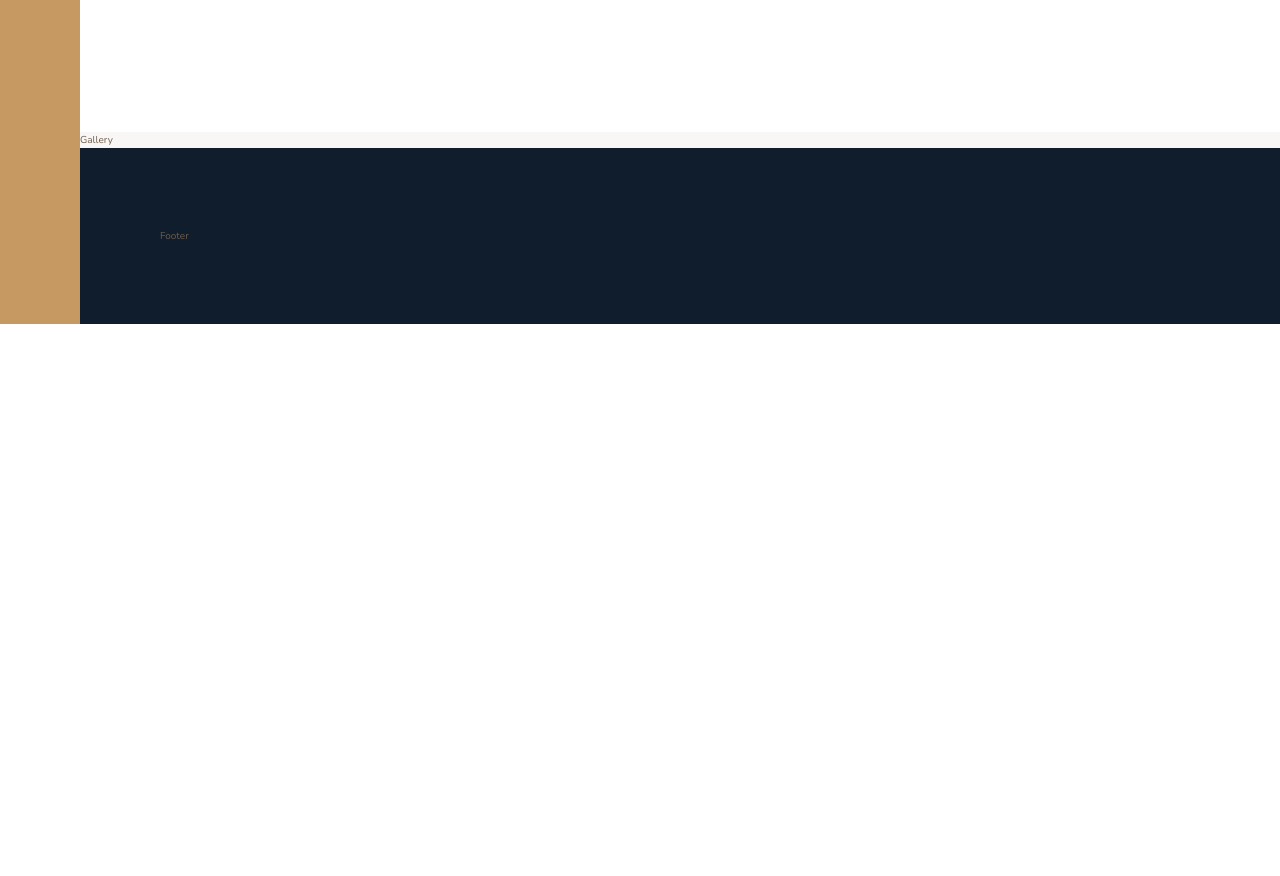
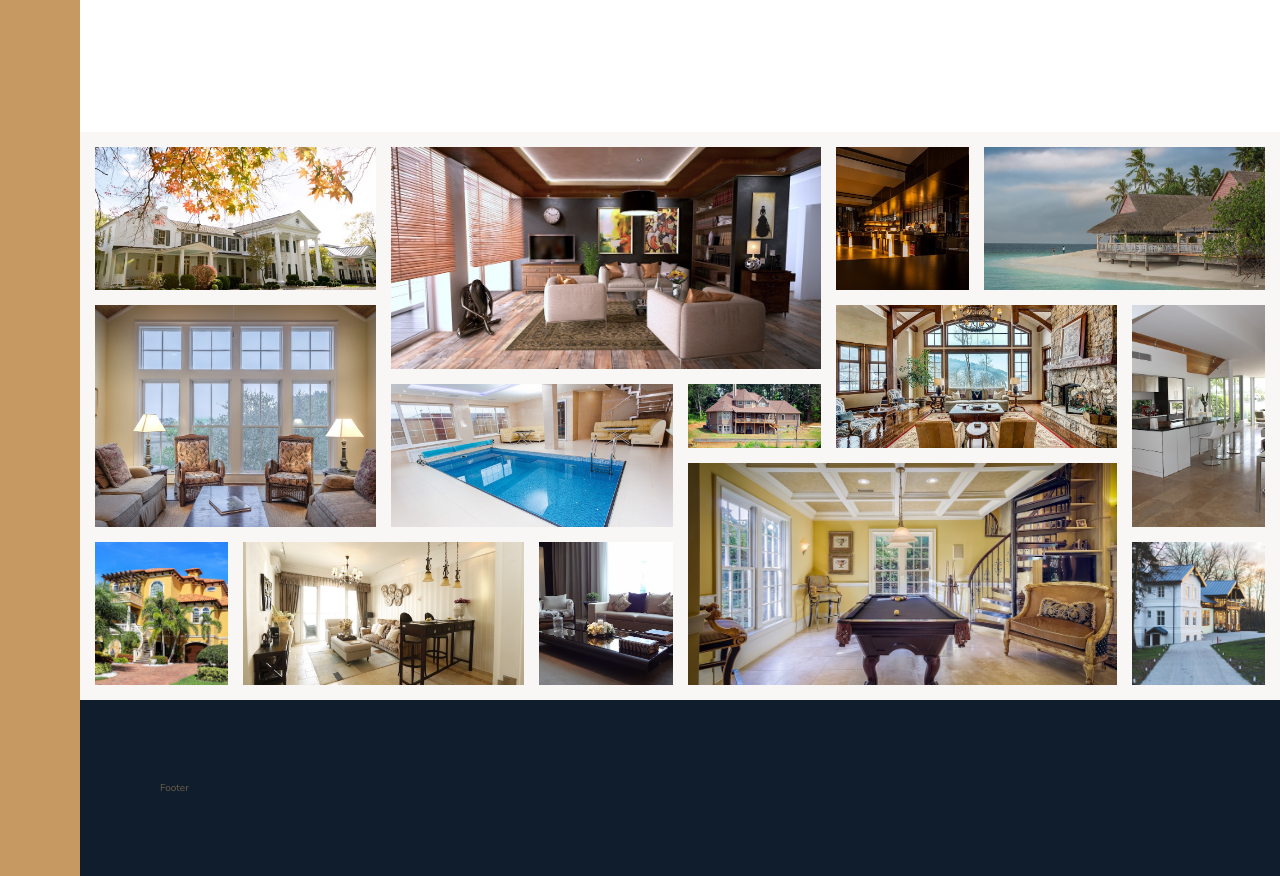
Before and after one commit to THrytsaienko/Nexter, a website: page index.html in a window 1280 px wide. Shown: the part 3060-3936 px from the top of the page. Before the commit the page ends 3384 px from the top, so only its background shows below. Drawn offline with nearby package versions, Linux system fonts and the light colour scheme.

Commit message:
Section Gallery finished

```diff
--- a/index.html
+++ b/index.html
@@ -304,7 +304,48 @@
 
 
     <section class="gallery">
-        Gallery
+        <figure class="gallery__item gallery__item--1">
+            <img src="img/gal-1.jpeg" alt="Gallery image 1" class="gallery__img">
+        </figure>
+        <figure class="gallery__item gallery__item--2">
+            <img src="img/gal-2.jpeg" alt="Gallery image 2" class="gallery__img">
+        </figure>
+        <figure class="gallery__item gallery__item--3">
+            <img src="img/gal-3.jpeg" alt="Gallery image 3" class="gallery__img">
+        </figure>
+        <figure class="gallery__item gallery__item--4">
+            <img src="img/gal-4.jpeg" alt="Gallery image 4" class="gallery__img">
+        </figure>
+        <figure class="gallery__item gallery__item--5">
+            <img src="img/gal-5.jpeg" alt="Gallery image 5" class="gallery__img">
+        </figure>
+        <figure class="gallery__item gallery__item--6">
+            <img src="img/gal-6.jpeg" alt="Gallery image 6" class="gallery__img">
+        </figure>
+        <figure class="gallery__item gallery__item--7">
+            <img src="img/gal-7.jpeg" alt="Gallery image 7" class="gallery__img">
+        </figure>
+        <figure class="gallery__item gallery__item--8">
+            <img src="img/gal-8.jpeg" alt="Gallery image 8" class="gallery__img">
+        </figure>
+        <figure class="gallery__item gallery__item--9">
+            <img src="img/gal-9.jpeg" alt="Gallery image 9" class="gallery__img">
+        </figure>
+        <figure class="gallery__item gallery__item--10">
+            <img src="img/gal-10.jpeg" alt="Gallery image 10" class="gallery__img">
+        </figure>
+        <figure class="gallery__item gallery__item--11">
+            <img src="img/gal-11.jpeg" alt="Gallery image 11" class="gallery__img">
+        </figure>
+        <figure class="gallery__item gallery__item--12">
+            <img src="img/gal-12.jpeg" alt="Gallery image 12" class="gallery__img">
+        </figure>
+        <figure class="gallery__item gallery__item--13">
+            <img src="img/gal-13.jpeg" alt="Gallery image 13" class="gallery__img">
+        </figure>
+        <figure class="gallery__item gallery__item--14">
+            <img src="img/gal-14.jpeg" alt="Gallery image 14" class="gallery__img">
+        </figure>
     </section>
 
     <footer class="footer">
--- a/sass/_gallery.scss
+++ b/sass/_gallery.scss
@@ -1,74 +1,77 @@
 .gallery {
     background-color: $color-grey-light-1;
     grid-column: full-start / full-end;
-    // display: grid;
-    // /*grid-template-columns: repeat(8, 1fr);
-    // grid-template-rows: repeat(7, 5vw);*/
+    display: grid;
+    grid-template-rows: repeat(7, 5vw);
+    grid-template-columns: repeat(8, 1fr);
     // grid-template: repeat(7, 5vw) / repeat(8, 1fr);
-    // grid-gap: 1.5rem;
-    // padding: 1.5rem;
-    // &__item {
-    //     &--1 {
-    //         grid-row: 1 / span 2;
-    //         grid-column: 1 / span 2;
-    //     }
-    //     &--2 {
-    //         grid-row: 1 / span 3;
-    //         grid-column: 3 / span 3;
-    //     }
-    //     &--3 {
-    //         grid-row: 1 / span 2;
-    //         grid-column: 6 / 7;
-    //     }
-    //     &--4 {
-    //         grid-row: 1 / span 2;
-    //         grid-column: 7 / -1;
-    //     }
-    //     &--5 {
-    //         grid-row: 3 / span 3;
-    //         grid-column: 1 / span 2;
-    //     }
-    //     &--6 {
-    //         grid-row: 4 / span 2;
-    //         grid-column: 3 / span 2;
-    //     }
-    //     &--7 {
-    //         grid-row: 4 / 5;
-    //         grid-column: 5 / 6;
-    //     }
-    //     &--8 {
-    //         grid-row: 3 / span 2;
-    //         grid-column: 6 / span 2;
-    //     }
-    //     &--9 {
-    //         grid-row: 3 / span 3;
-    //         grid-column: 8 / -1;
-    //     }
-    //     &--10 {
-    //         grid-row: 6 / span 2;
-    //         grid-column: 1 / 2;
-    //     }
-    //     &--11 {
-    //         grid-row: 6 / span 2;
-    //         grid-column: 2 / span 2;
-    //     }
-    //     &--12 {
-    //         grid-row: 6 / span 2;
-    //         grid-column: 4 / 5;
-    //     }
-    //     &--13 {
-    //         grid-row: 5 / span 3;
-    //         grid-column: 5 / span 3;
-    //     }
-    //     &--14 {
-    //         grid-row: 6 / span 2;
-    //         grid-column: 8 / -1;
-    //     }
-    // }
-    // &__img {
-    //     width: 100%;
-    //     height: 100%;
-    //     object-fit: cover;
-    //     display: block;
-    // }
+    grid-gap: 1.5rem;
+    padding: 1.5rem;
+    &>* {
+        width: 100%;
+    }
+    &__item {
+        &--1 {
+            grid-row: 1 / span 2;
+            grid-column: 1 / span 2;
+        }
+        &--2 {
+            grid-row: 1 / span 3;
+            grid-column: 3 / span 3;
+        }
+        &--3 {
+            grid-row: 1 / span 2;
+            grid-column: 6 / 7;
+        }
+        &--4 {
+            grid-row: 1 / span 2;
+            grid-column: 7 / -1;
+        }
+        &--5 {
+            grid-row: 3 / span 3;
+            grid-column: 1 / span 2;
+        }
+        &--6 {
+            grid-row: 4 / span 2;
+            grid-column: 3 / span 2;
+        }
+        &--7 {
+            grid-row: 4 / 5;
+            grid-column: 5 / 6;
+        }
+        &--8 {
+            grid-row: 3 / span 2;
+            grid-column: 6 / span 2;
+        }
+        &--9 {
+            grid-row: 3 / span 3;
+            grid-column: 8 / -1;
+        }
+        &--10 {
+            grid-row: 6 / span 2;
+            grid-column: 1 / 2;
+        }
+        &--11 {
+            grid-row: 6 / span 2;
+            grid-column: 2 / span 2;
+        }
+        &--12 {
+            grid-row: 6 / span 2;
+            grid-column: 4 / 5;
+        }
+        &--13 {
+            grid-row: 5 / span 3;
+            grid-column: 5 / span 3;
+        }
+        &--14 {
+            grid-row: 6 / span 2;
+            grid-column: 8 / -1;
+        }
+    }
+    &__img {
+        width: 100%;
+        height: 100%;
+        object-fit: cover;
+        display: block;
+    }
 }
```
Also changed, not shown: css/style.css.
